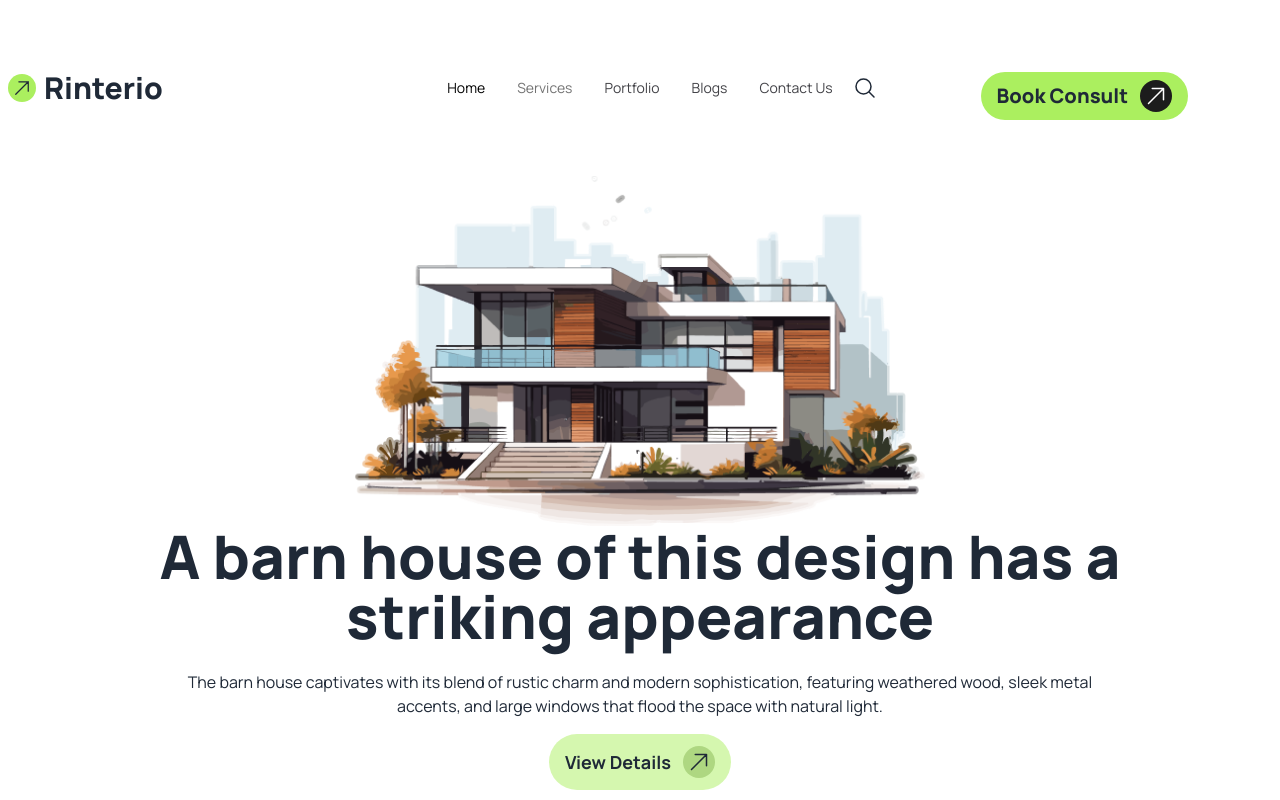
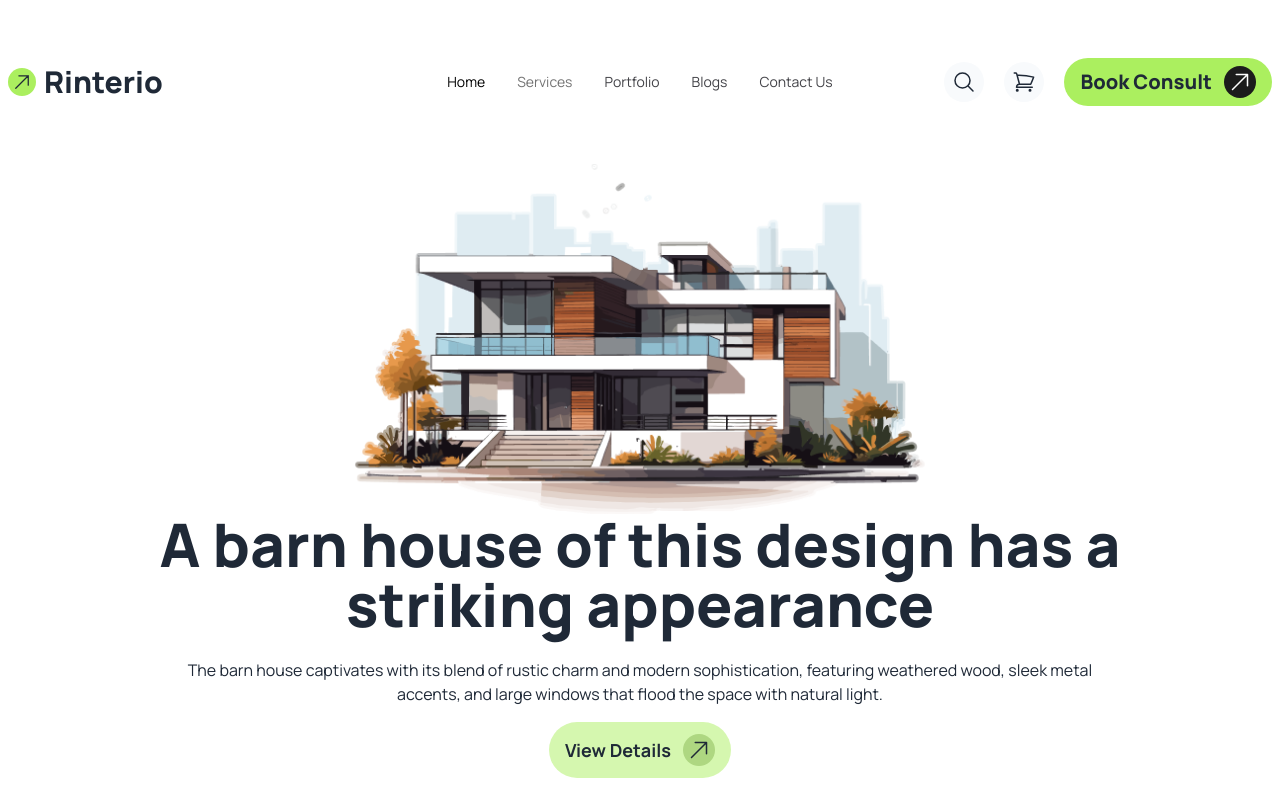
Before and after one commit to jubaer2222/rental, a plain HTML site: page index.html in a window 1280 px wide. Shown: the top 800 px of the page. Drawn offline with nearby package versions, Linux system fonts and the light colour scheme; a web font is replaced by a local one.

Commit message:
added navbar changes

```diff
--- a/index.html
+++ b/index.html
@@ -59,7 +59,7 @@
                     </button>
 
                 </div>
-                <div class="navbar-center  lg:flex hidden">
+                <div class="navbar-center  lg:flex hidden items-center justify-center">
                     <ul class="menu menu-horizontal px-1 text-[#424247]">
                         <li class="text-black">
                             <a href="/">Home</a>
@@ -70,16 +70,33 @@
                             <li><a>Contact Us</a></li>
                     </ul>
                 </div>
-                <div class="navbar-end justify-center flex gap-5">
 
+
+
+
+                <div class="navbar-end items-center  flex gap-5">
+
+                  <div class="lg:flex justify-end  bg-slate-50 rounded-full p-2 hidden">
                     <p class=""><svg xmlns="http://www.w3.org/2000/svg" fill="none" viewBox="0 0 24 24" stroke-width="1.5" stroke="currentColor" class="size-6">
-                        <path stroke-linecap="round" stroke-linejoin="round" d="m21 21-5.197-5.197m0 0A7.5 7.5 0 1 0 5.196 5.196a7.5 7.5 0 0 0 10.607 10.607Z" />
+                      <path stroke-linecap="round" stroke-linejoin="round" d="m21 21-5.197-5.197m0 0A7.5 7.5 0 1 0 5.196 5.196a7.5 7.5 0 0 0 10.607 10.607Z" />
+                    </svg>
+                    </p>
+                  </div>
+
+                  <div class="lg:flex justify-end  bg-slate-50 rounded-full p-2 hidden">
+                    <p>
+                      <svg xmlns="http://www.w3.org/2000/svg" fill="none" viewBox="0 0 24 24" stroke-width="1.5" stroke="currentColor" class="size-6">
+                        <path stroke-linecap="round" stroke-linejoin="round" d="M2.25 3h1.386c.51 0 .955.343 1.087.835l.383 1.437M7.5 14.25a3 3 0 0 0-3 3h15.75m-12.75-3h11.218c1.121-2.3 2.1-4.684 2.924-7.138a60.114 60.114 0 0 0-16.536-1.84M7.5 14.25 5.106 5.272M6 20.25a.75.75 0 1 1-1.5 0 .75.75 0 0 1 1.5 0Zm12.75 0a.75.75 0 1 1-1.5 0 .75.75 0 0 1 1.5 0Z" />
                       </svg>
-                      </p>
-                    <div class="bg-[#ABEF5F] hover:bg-[#b0f7687f] px-4 py-2 rounded-full flex mx-auto mt-4">
-                        <div class="flex gap-3 items-center justify-center">
-                         <p class="font-extrabold text-xl">Book Consult</p>
-                         <div class="bg-[#1C1C1C] rounded-full p-1"><svg xmlns="http://www.w3.org/2000/svg" fill="none" viewBox="0 0 24 24" stroke-width="1.5" stroke="currentColor" class="size-6 text-white">
+
+                    </p>
+                  </div>
+
+
+                    <div class="bg-[#ABEF5F] hover:bg-[#b0f7687f] lg:px-4 px-2 py-2 rounded-full flex">
+                        <div class="flex lg:gap-3 gap-1 items-center justify-center">
+                         <p class="lg:font-extrabold font-semibold text-xl">Book Consult</p>
+                         <div class="bg-[#1C1C1C] rounded-full p-1"><svg xmlns="http://www.w3.org/2000/svg" fill="none" viewBox="0 0 24 24" stroke-width="1.5" stroke="currentColor" class="lg:size-6 size-4 text-white">
                              <path stroke-linecap="round" stroke-linejoin="round" d="m4.5 19.5 15-15m0 0H8.25m11.25 0v11.25" />
                            </svg></div>
 
@@ -116,7 +133,7 @@
         <!-- MAIN -->
     <main>
         <!-- THOUGHTFUL DESIGN -->
-        <section class=" bg-gray-100 mt-24 pt-24 pb-24">
+        <section class=" bg-gray-100 mt-24 pt-8 pb-24">
 
             <div class="ml-32 border-dashed border-2 w-32  lg:flex hidden py-4">
                 <img class="" src="images/Vector.png" alt="">
```
Also changed, not shown: images/Frame 3.png (added).
